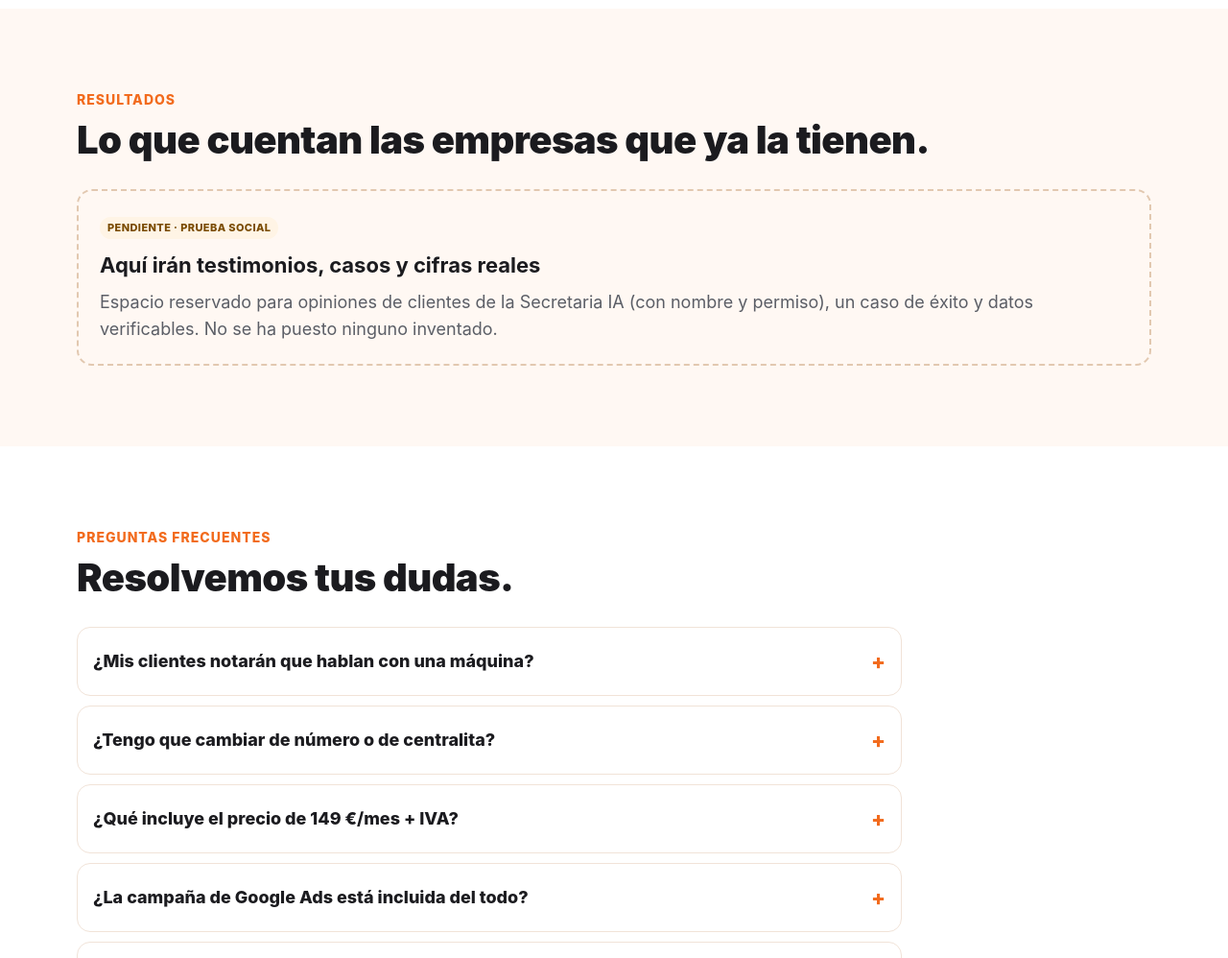
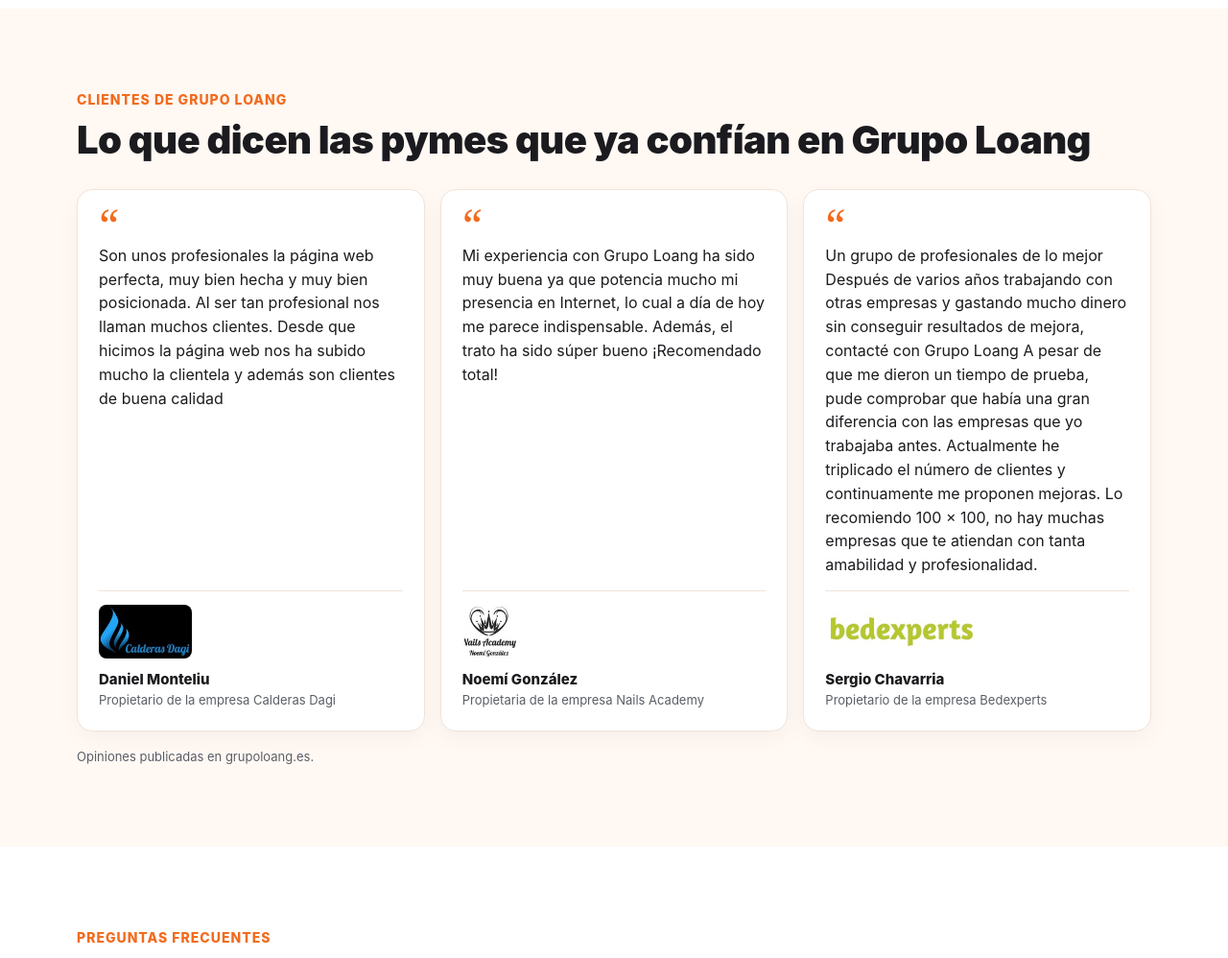
Before and after one commit to angelagrondonalopez-sys/secretaria-ia-149, a plain HTML site: page index.html in a window 1280 px wide. Shown: the part 6360-7358 px from the top of the page at 96% size. Drawn offline with Linux system fonts and the light colour scheme.

Commit message:
Añadir opiniones de clientes

```diff
--- a/index.html
+++ b/index.html
@@ -404,13 +404,47 @@
 
   <section class="alt-bg" aria-labelledby="h-prueba">
     <div class="w">
-      <p class="kick">Resultados</p>
-      <h2 class="t" id="h-prueba">Lo que cuentan las empresas que ya la tienen.</h2>
-      <div class="placeholder proof-box">
-        <span class="tag-ph">Pendiente · prueba social</span>
-        <h3>Aquí irán testimonios, casos y cifras reales</h3>
-        <p>Espacio reservado para opiniones de clientes de la Secretaria IA (con nombre y permiso), un caso de éxito y datos verificables. No se ha puesto ninguno inventado.</p>
+      <p class="kick">Clientes de Grupo Loang</p>
+      <h2 class="t" id="h-prueba">Lo que dicen las pymes que ya confían en Grupo Loang</h2>
+      <div class="testimonials">
+        <article class="t-card">
+          <blockquote>
+            <p>Son unos profesionales la página web perfecta, muy bien hecha y muy bien posicionada. Al ser tan profesional nos llaman muchos clientes. Desde que hicimos la página web nos ha subido mucho la clientela y además son clientes de buena calidad</p>
+          </blockquote>
+          <div class="t-who">
+            <img class="t-logo" src="logo-calderas-dagi.jpg" alt="Logotipo de Calderas Dagi" width="166" height="96" loading="lazy" decoding="async">
+            <div>
+              <p class="t-name">Daniel Monteliu</p>
+              <p class="t-role">Propietario de la empresa Calderas Dagi</p>
+            </div>
+          </div>
+        </article>
+        <article class="t-card">
+          <blockquote>
+            <p>Mi experiencia con Grupo Loang ha sido muy buena ya que potencia mucho mi presencia en Internet, lo cual a día de hoy me parece indispensable. Además, el trato ha sido súper bueno ¡Recomendado total!</p>
+          </blockquote>
+          <div class="t-who">
+            <img class="t-logo" src="logo-nails-academy.jpg" alt="Logotipo de Nails Academy" width="100" height="96" loading="lazy" decoding="async">
+            <div>
+              <p class="t-name">Noemí González</p>
+              <p class="t-role">Propietaria de la empresa Nails Academy</p>
+            </div>
+          </div>
+        </article>
+        <article class="t-card">
+          <blockquote>
+            <p>Un grupo de profesionales de lo mejor Después de varios años trabajando con otras empresas y gastando mucho dinero sin conseguir resultados de mejora, contacté con Grupo Loang A pesar de que me dieron un tiempo de prueba, pude comprobar que había una gran diferencia con las empresas que yo trabajaba antes. Actualmente he triplicado el número de clientes y continuamente me proponen mejoras. Lo recomiendo 100 × 100, no hay muchas empresas que te atiendan con tanta amabilidad y profesionalidad.</p>
+          </blockquote>
+          <div class="t-who">
+            <img class="t-logo" src="logo-bedexperts.jpg" alt="Logotipo de Bedexperts" width="369" height="96" loading="lazy" decoding="async">
+            <div>
+              <p class="t-name">Sergio Chavarria</p>
+              <p class="t-role">Propietario de la empresa Bedexperts</p>
+            </div>
+          </div>
+        </article>
       </div>
+      <p class="t-src">Opiniones publicadas en grupoloang.es.</p>
     </div>
   </section>
 
--- a/styles.css
+++ b/styles.css
@@ -361,3 +361,32 @@ footer .flag{display:inline-block;background:#3A311E;color:#F6D7A8;font-size:10p
 
 .audio-label{font-size:14px;font-weight:700;text-align:center;margin:4px 0 8px}
 .demo-audio{width:100%;height:40px}
+
+/* Testimonios de clientes de Grupo Loang (otros servicios) */
+.testimonials{display:grid;gap:16px;margin-top:28px}
+.t-card{
+  display:flex;flex-direction:column;
+  background:#fff;border:1px solid var(--line);border-radius:16px;padding:22px;
+  box-shadow:0 8px 24px rgba(27,27,31,.04);
+}
+.t-card blockquote{margin:0 0 14px}
+.t-card blockquote p{font-size:16px;color:var(--ink);line-height:1.55}
+.t-card blockquote::before{
+  content:"“";display:block;font-size:46px;line-height:.6;
+  color:var(--o);font-family:Georgia,serif;margin-bottom:6px;
+}
+.t-who{
+  display:flex;flex-direction:column;align-items:flex-start;gap:10px;
+  margin-top:auto;padding-top:14px;border-top:1px solid var(--line);
+}
+.t-logo{
+  height:56px;width:auto;max-width:160px;
+  object-fit:contain;object-position:left center;
+  border-radius:8px;flex:none;
+}
+.t-name{font-weight:800;font-size:15px;color:var(--ink)}
+.t-role{font-size:13px;color:var(--mut)}
+.t-src{font-size:13px;color:var(--mut);margin-top:16px}
+@media(min-width:720px){
+  .testimonials{grid-template-columns:repeat(3,1fr)}
+}
```
Also changed, not shown: logo-bedexperts.jpg (added), logo-calderas-dagi.jpg (added), logo-nails-academy.jpg (added).
